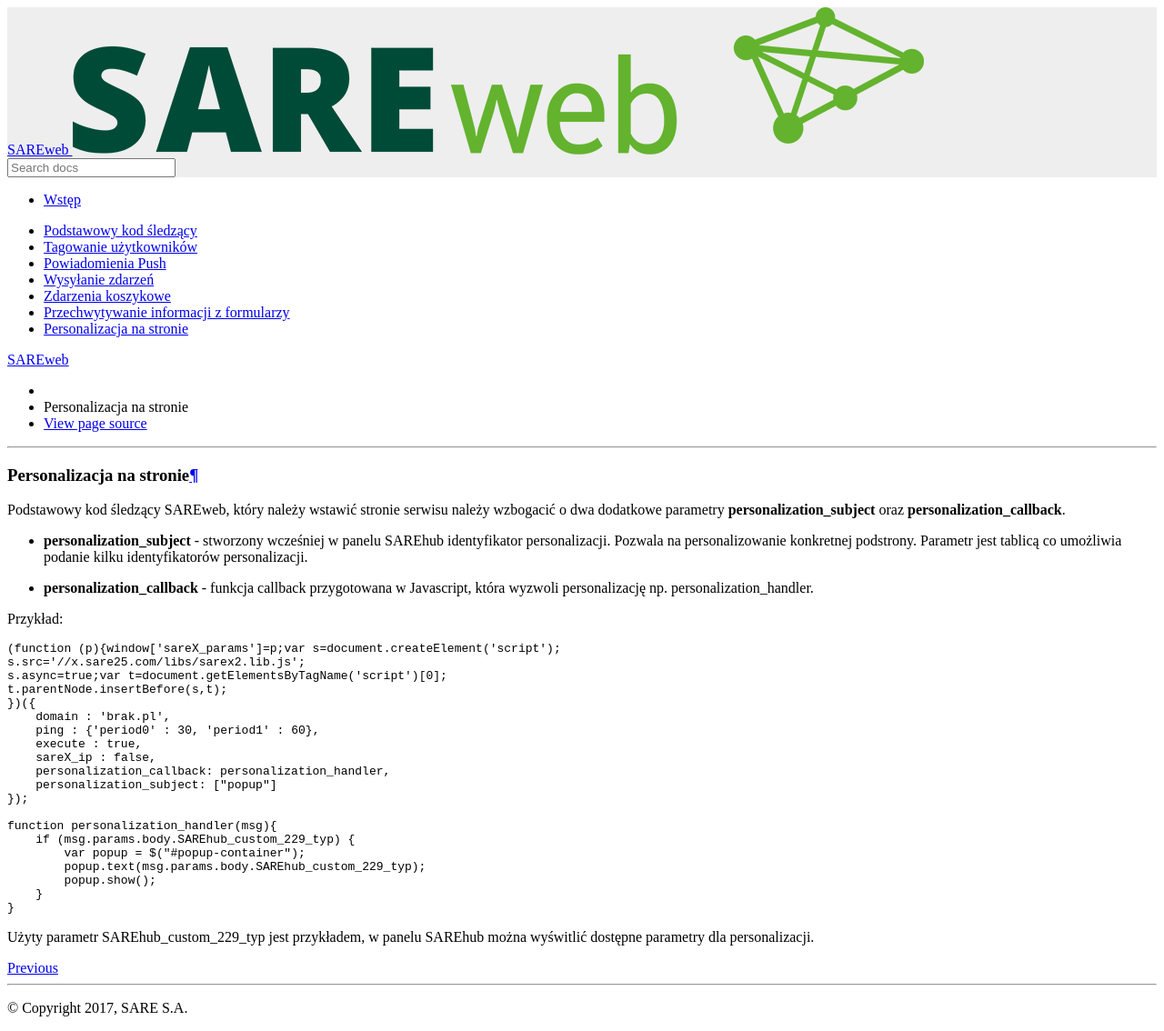
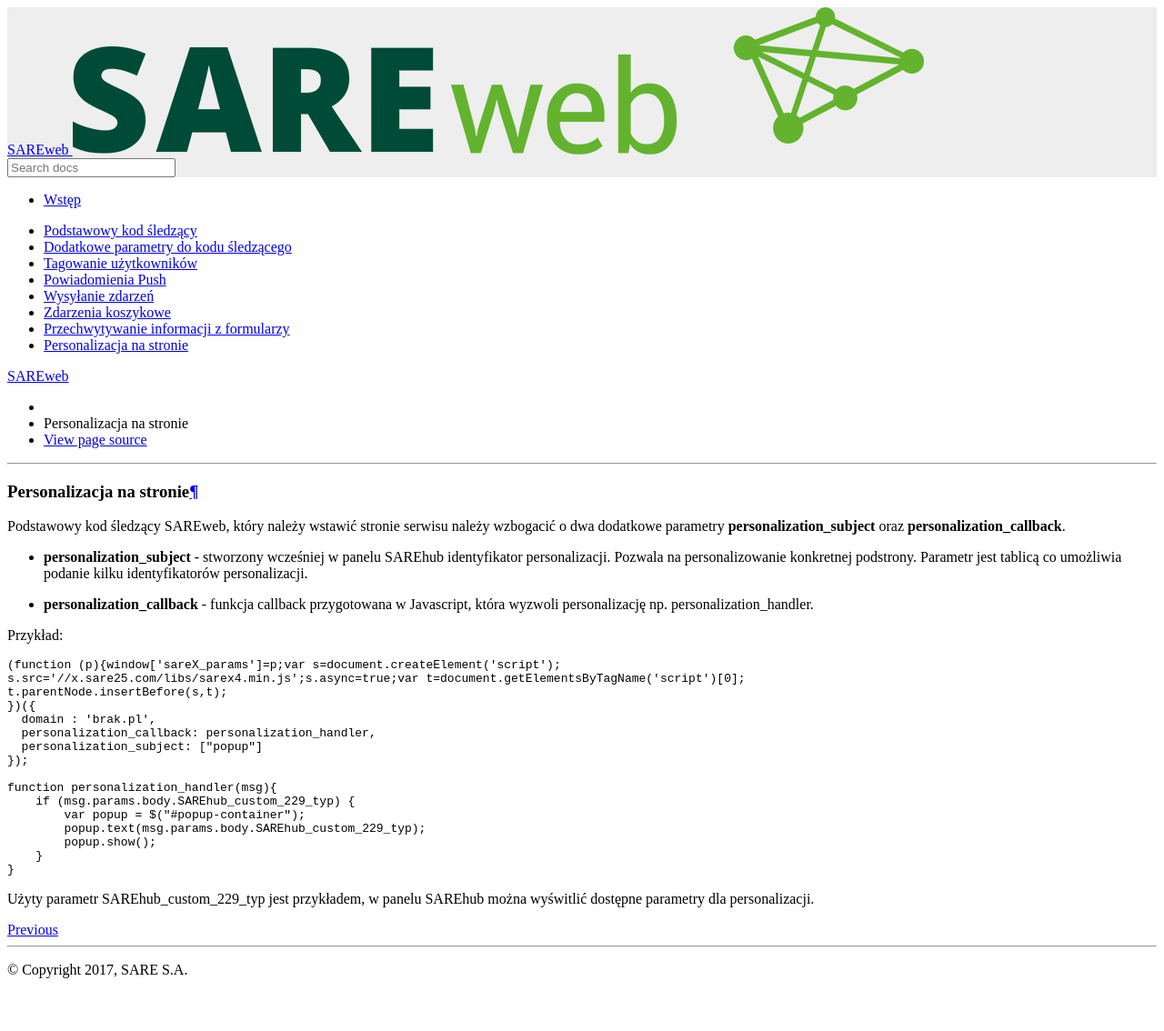
Before and after one commit to SAREhub/sareweb_docs, a Sphinx documentation site: the page built from docs/personalization.rst, in a window 1280 px wide. Shown: the whole page at 91% size. Built offline with Sphinx 7.4.7 and the Read the Docs theme 2.0.0, drawn with Linux system fonts in a browser that asks for light colours; comment, search, counter and statistics services are not loaded; after the commit the page ends 1092 px from its top, so only the background shows below that.

Commit message:
Fix basic code in personalization page && some changes in basic code page.

```diff
--- a/docs/basic.rst
+++ b/docs/basic.rst
@@ -13,7 +13,10 @@
    });
 
 
-Dodatkowy parametr, który jest potrzebny do monitorowania czasu spędzonego na stronach.
+Dodatkowe parametry do kodu śledzącego
+=======================================
+
+Dodatkowy parametr wymagany do monitorowania czasu spędzonego na stronach.
 
 .. code-block:: javascript
 
--- a/docs/personalization.rst
+++ b/docs/personalization.rst
@@ -13,16 +13,12 @@
 .. code-block:: javascript
 
     (function (p){window['sareX_params']=p;var s=document.createElement('script');
-    s.src='//x.sare25.com/libs/sarex2.lib.js';
-    s.async=true;var t=document.getElementsByTagName('script')[0];
+    s.src='//x.sare25.com/libs/sarex4.min.js';s.async=true;var t=document.getElementsByTagName('script')[0];
     t.parentNode.insertBefore(s,t);
     })({
-        domain : 'brak.pl',
-        ping : {'period0' : 30, 'period1' : 60},
-        execute : true,
-        sareX_ip : false,
-        personalization_callback: personalization_handler,
-        personalization_subject: ["popup"]
+      domain : 'brak.pl',
+      personalization_callback: personalization_handler,
+      personalization_subject: ["popup"]
     });
 
     function personalization_handler(msg){
```
